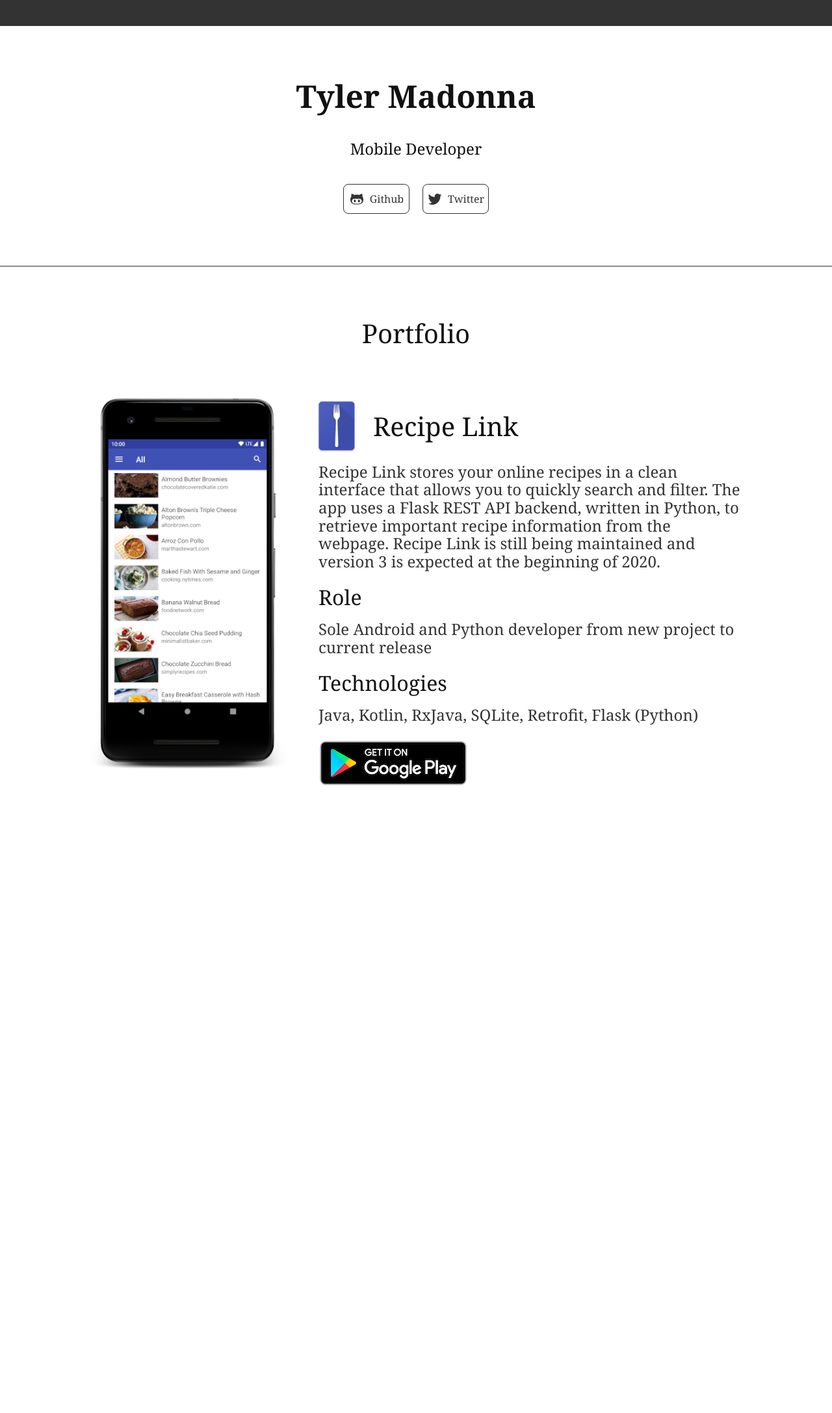
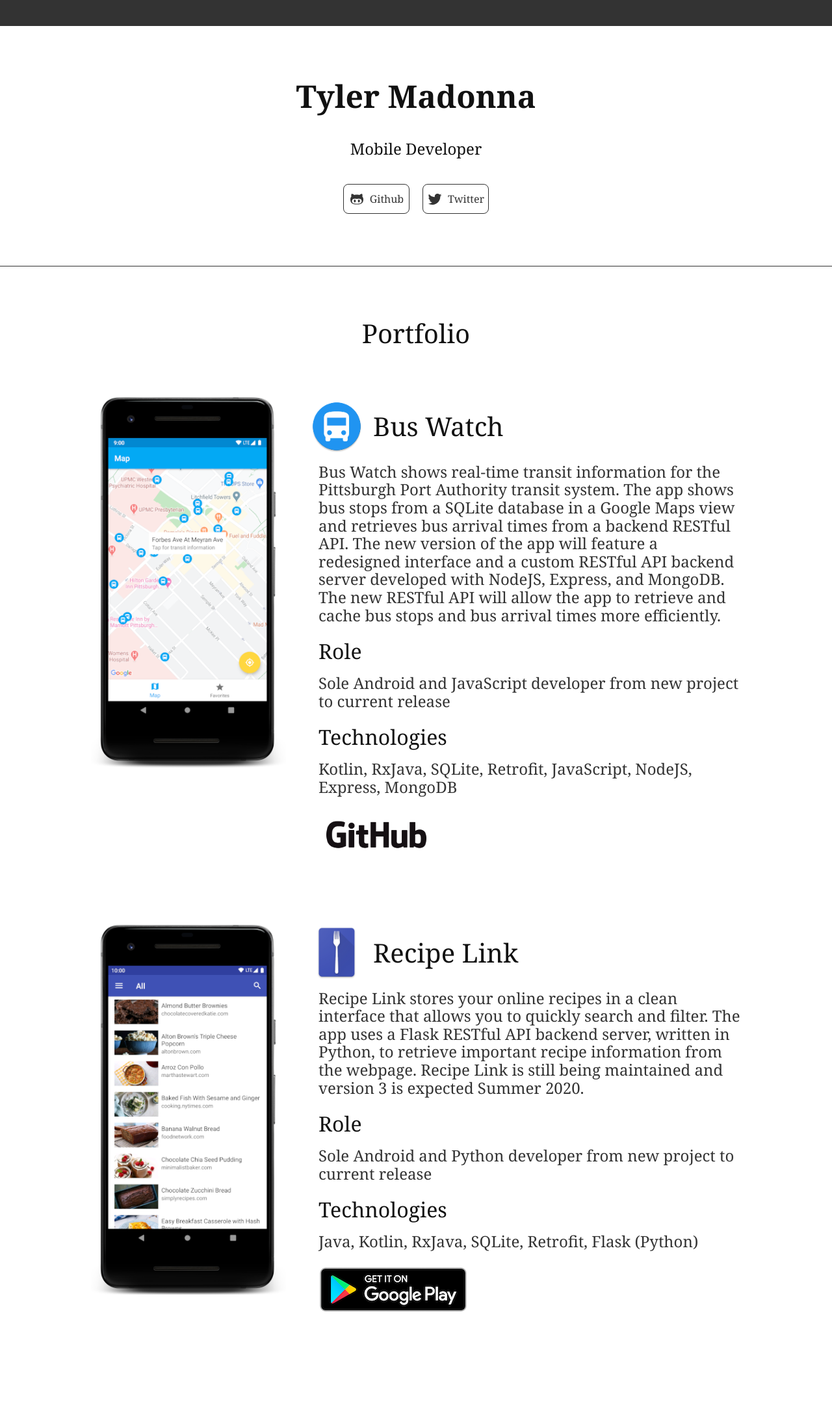
Before and after one commit to tjmadonna/tjmadonna.github.io, a Jekyll site: the page built from index.html, in a window 1280 px wide. Shown: the whole page at 65% size. Built offline with Jekyll 4.4.1, drawn with Linux system fonts in a browser that asks for light colours; before the commit the page ends 1264 px from its top, so only the background shows below that.

Commit message:
Added buswatch to the portfolio

```diff
--- a/_data/portfolio.yml
+++ b/_data/portfolio.yml
@@ -1,8 +1,25 @@
+- name: Bus Watch
+  description: >
+    Bus Watch shows real-time transit information for the Pittsburgh Port Authority transit system.
+    The app shows bus stops from a SQLite database in a Google Maps view and retrieves bus arrival times from a
+    backend RESTful API. The new version of the app will feature a redesigned interface
+    and a custom RESTful API backend server developed with NodeJS, Express, and MongoDB. The new RESTful API will
+    allow the app to retrieve and cache bus stops and bus arrival times more efficiently.
+  role: Sole Android and JavaScript developer from new project to current release
+  technologies: Kotlin, RxJava, SQLite, Retrofit, JavaScript, NodeJS, Express, MongoDB
+  url: https://github.com/tjmadonna/buswatch
+  app-image: buswatch-app-image.png
+  app-image-alt: buswatch app image
+  app-icon: buswatch-app-icon.png
+  app-icon-alt: buswatchapp icon
+  link-image: github-logo.png
+  link-image-alt: github logo
+
 - name: Recipe Link
   description: >
     Recipe Link stores your online recipes in a clean interface that allows you to quickly search and filter.
-    The app uses a Flask REST API backend, written in Python, to retrieve important recipe information from the webpage.
-    Recipe Link is still being maintained and version 3 is expected at the beginning of 2020.
+    The app uses a Flask RESTful API backend server, written in Python, to retrieve important recipe information from the webpage.
+    Recipe Link is still being maintained and version 3 is expected Summer 2020.
   role: Sole Android and Python developer from new project to current release
   technologies: Java, Kotlin, RxJava, SQLite, Retrofit, Flask (Python)
   url: https://play.google.com/store/apps/details?id=com.inelasticcollision.recipelink
@@ -10,3 +27,5 @@
   app-image-alt: recipe link app image
   app-icon: recipe-link-app-icon.png
   app-icon-alt: recipe link app icon
+  link-image: google-play-badge.png
+  link-image-alt: google play badge
--- a/assets/css/styles.css
+++ b/assets/css/styles.css
@@ -113,7 +113,7 @@
     grid-template-areas: "portfolio-image portfolio-content portfolio-content";
     max-width: 1000px;
     margin: 0 auto;
-    padding: 0 30px;
+    padding: 0 30px 100px 30px;
 }
 
 .portfolio-image {
@@ -162,6 +162,10 @@
     margin-top: 1.5rem;
 }
 
+.app-store-badge img {
+    max-height: 73px;
+}
+
 @media (max-width: 1000px) {
 
     .portfolio-app-title {
@@ -200,7 +204,7 @@
         gap: 10px;
         grid-template-areas: "portfolio-image" "portfolio-content";
         text-align: center;
-        padding: 0 20px;
+        padding: 0 20px 100px 20px;
     }
 
     .portfolio-image img {
--- a/index.html
+++ b/index.html
@@ -27,7 +27,7 @@
       {{ item.technologies }}
       <div class="app-store-badge">
         <a href="{{ item.url }}">
-          <img src="assets/images/google-play-badge.png" alt="google play badge">
+          <img src="assets/images/{{ item.link-image }}" alt="{{ item.link-image-alt }}">
         </a>
       </div>
     </div>
```
Also changed, not shown: assets/images/github-logo.png (added).
